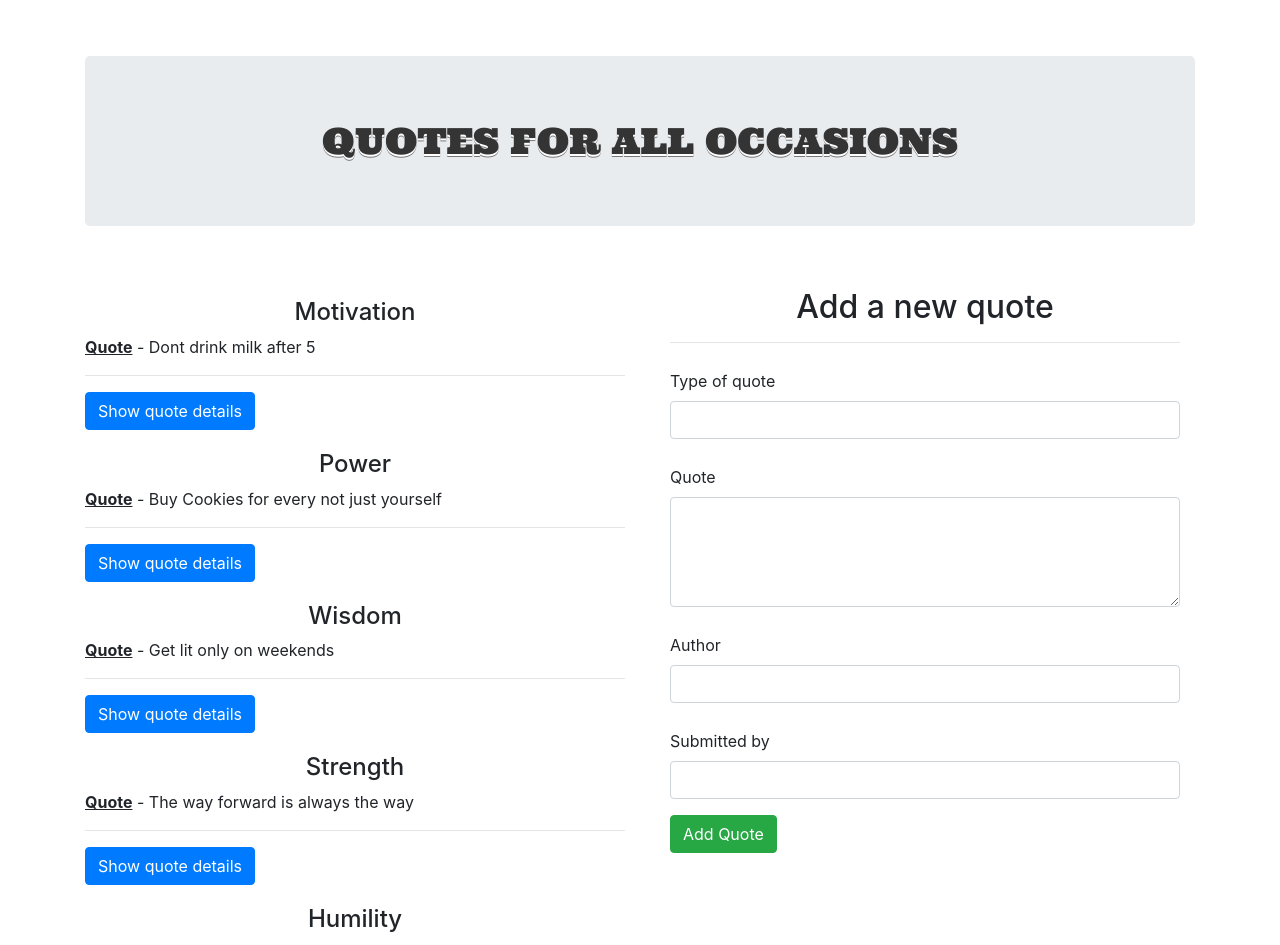
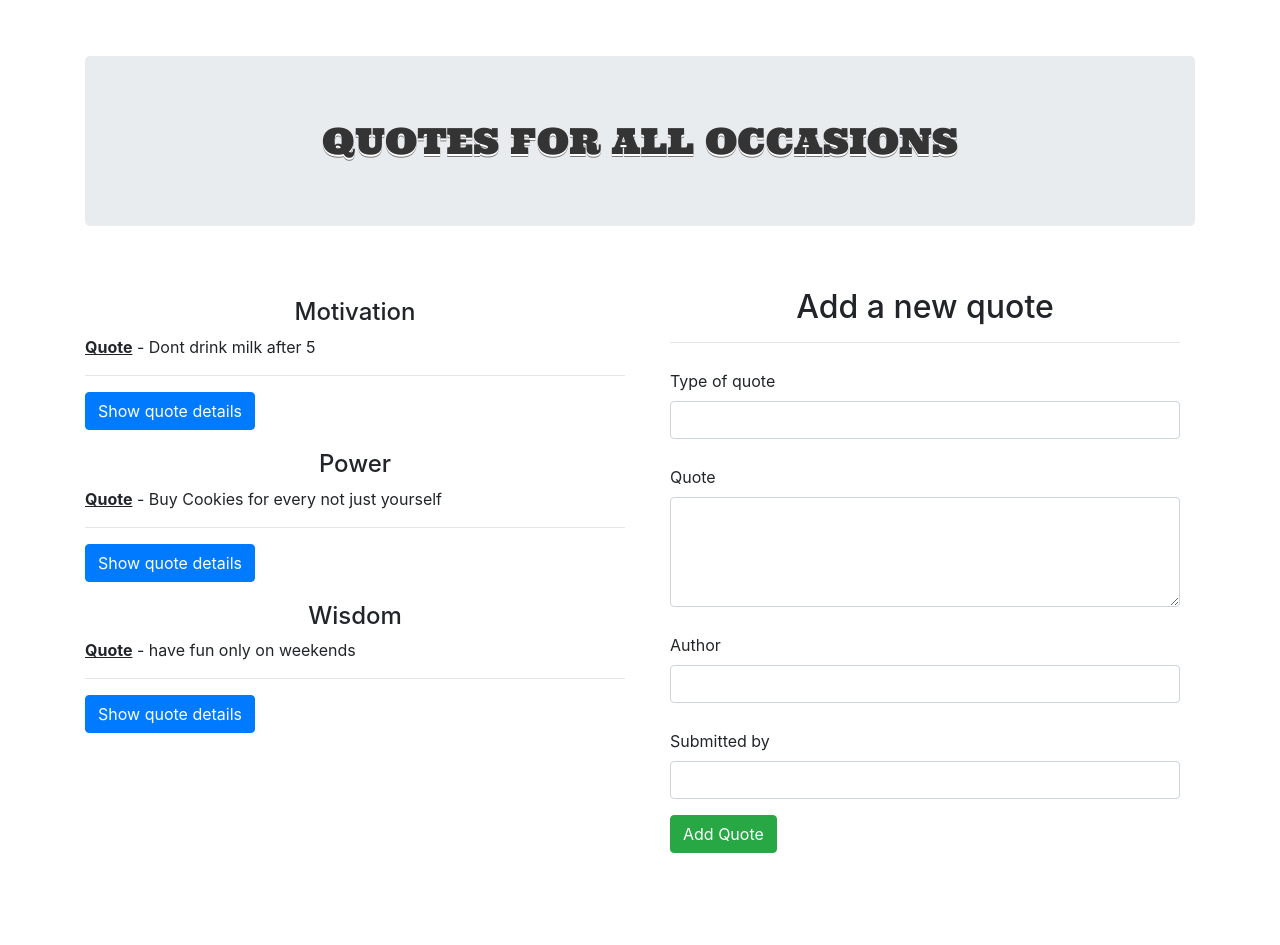
Before and after one commit to AbugaAroni/AngularIP1, an Angular app: page / in a window 1280 px wide. Shown: the top 945 px of the page. After the commit the page ends 853 px from the top, so only its background shows below. Built offline with nearby package versions, Linux system fonts and the light colour scheme.

Commit message:
add working upvote button

```diff
--- a/src/app/quotes-details/quotes-details.component.html
+++ b/src/app/quotes-details/quotes-details.component.html
@@ -10,7 +10,7 @@
   </div>
 
 <div class="col-md">
-  <button class="btn btn-info">Upvote ^</button>
+  <button class="btn btn-info" (click)='upvote(1)'>Upvote ^</button>
   </div>
 </div>
 
--- a/src/app/quotes-details/quotes-details.component.ts
+++ b/src/app/quotes-details/quotes-details.component.ts
@@ -10,10 +10,16 @@ export class QuotesDetailsComponent implements OnInit {
 
   @Input() quotes: Quotes;
   @Output() isDelete = new EventEmitter<boolean>();
+  @Output() isUpvote = new EventEmitter<number>();
 
   quotesDelete(deletes:boolean){
     this.isDelete.emit(deletes);
   }
+
+  upvote(adds: number){
+    this.isUpvote.emit(adds);
+  }
+
   constructor() { }
 
   ngOnInit() {
--- a/src/app/quotes/quotes.component.html
+++ b/src/app/quotes/quotes.component.html
@@ -15,7 +15,7 @@
         </div>
 
         <div *ngIf='quote.showDescription'>
-        <app-quotes-details [quotes]='quote' (isDelete) = 'deleteQuote($event,i)'></app-quotes-details>
+        <app-quotes-details [quotes]='quote' (isDelete) = 'deleteQuote($event,i)'(isUpvote) = 'upvoteQuote($event,i)'></app-quotes-details>
         </div>
       </div>
     </div>
--- a/src/app/quotes/quotes.component.ts
+++ b/src/app/quotes/quotes.component.ts
@@ -11,10 +11,7 @@ export class QuotesComponent implements OnInit {
   quotes:Quotes[] = [
      new Quotes(1, 'Motivation', 'Dont drink milk after 5', 'Shen Tzu','Abuga', new Date(2017,0,17)),
      new Quotes(2, 'Power', 'Buy Cookies  for every not just yourself', 'Shen Tzu', 'Abuga', new Date(2018,3,18)),
-     new Quotes(3, 'Wisdom', 'Get lit only on weekends', 'Abuga','Abuga', new Date(2020,7,20)),
-     new Quotes(4, 'Strength', 'The way forward is always the way', 'John', 'Abuga', new Date(2020,5,5)),
-     new Quotes(5, 'Humility', 'Though life is tough, it can always be tougher', 'Liz Tzu', 'Abuga', new Date(2020,4,4)),
-     new Quotes(6, 'Wealth', 'No smoke, no fires', 'Liam Tzu', 'Abuga', new Date(2020,7,24)),
+     new Quotes(3, 'Wisdom', 'have fun only on weekends', 'Abuga','Abuga', new Date(2020,7,20)),
    ];
 
    addNewQuote(Quote){
@@ -34,6 +31,13 @@ export class QuotesComponent implements OnInit {
     }
   }
 
+  upvoteQuote(isUpvote, index){
+    if (isUpvote) {
+      this.quotes[index].upvote ++;
+    }
+  }
+
+
   constructor() { }
 
   ngOnInit() {
```
